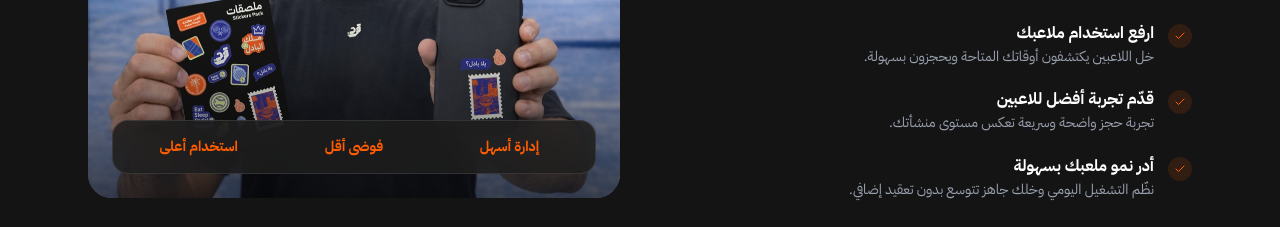
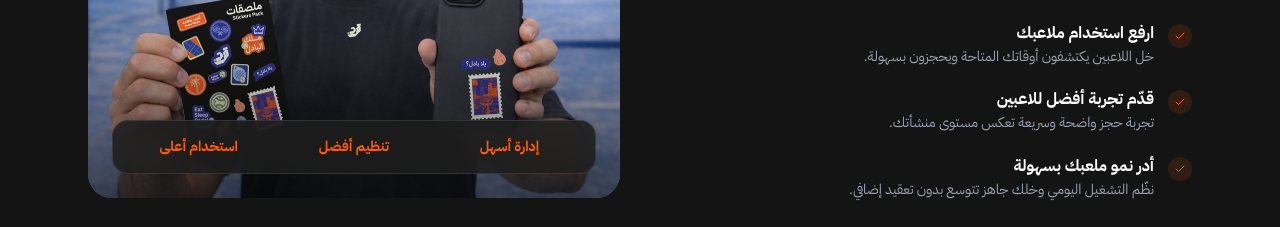
Before and after one commit to FaiselHabib/Gird-Project, a React (Vite) app: page / in a window 1280 px wide. Shown: the part 2880-3107 px from the top of the page. Built offline with nearby package versions, Linux system fonts and the light colour scheme; no server answers.

Commit message:
refine venue owner overlay copy

```diff
--- a/src/components/landing/ForOwners.jsx
+++ b/src/components/landing/ForOwners.jsx
@@ -39,7 +39,7 @@ export default function ForOwners() {
             <div className="absolute bottom-6 right-6 left-6 rounded-2xl p-4 backdrop-blur-lg"
                  style={{ background: 'rgba(30,30,30,0.85)', border: '1px solid rgba(255,255,255,0.1)' }}>
               <div className="grid grid-cols-3 gap-4 text-center">
-                {['إدارة أسهل', 'فوضى أقل', 'استخدام أعلى'].map(l => (
+                {['إدارة أسهل', 'تنظيم أفضل', 'استخدام أعلى'].map(l => (
                   <p key={l} className="text-xs sm:text-sm font-bold" style={{ color: ORANGE }}>{l}</p>
                 ))}
               </div>
```
